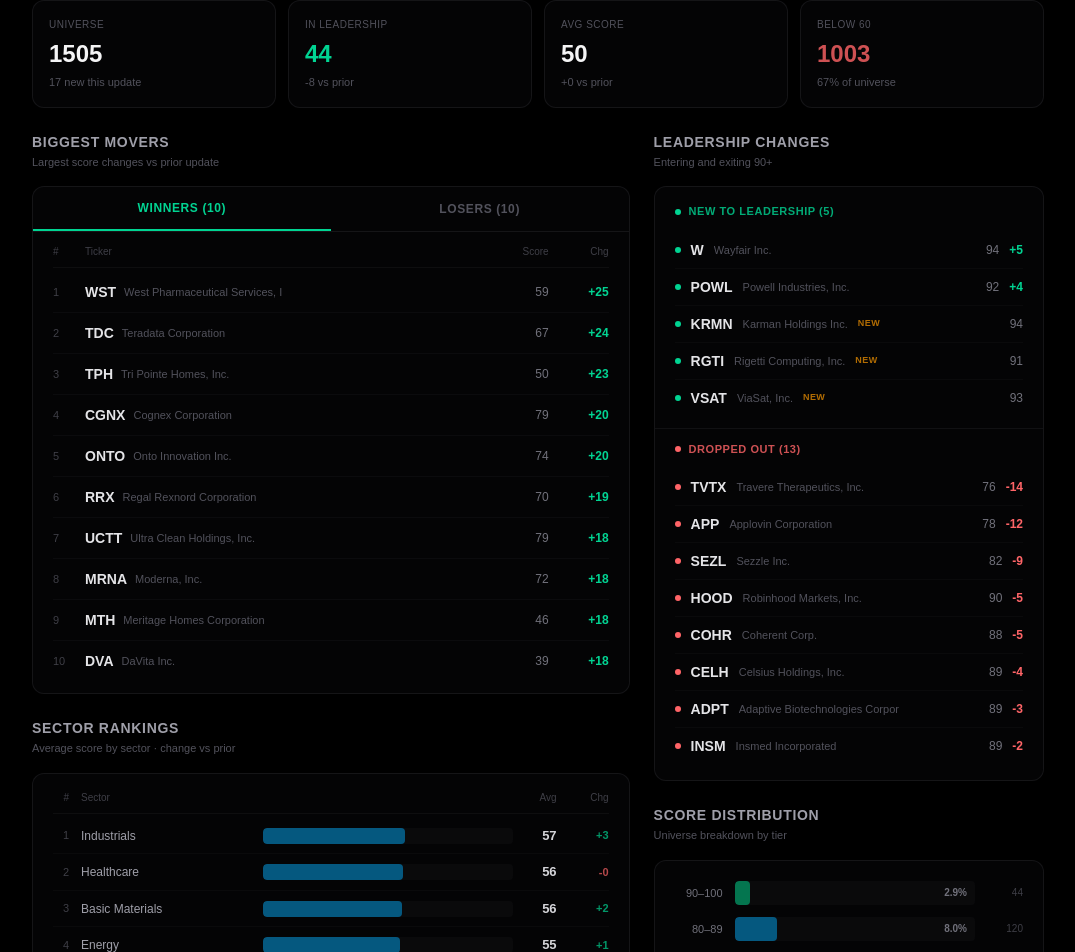
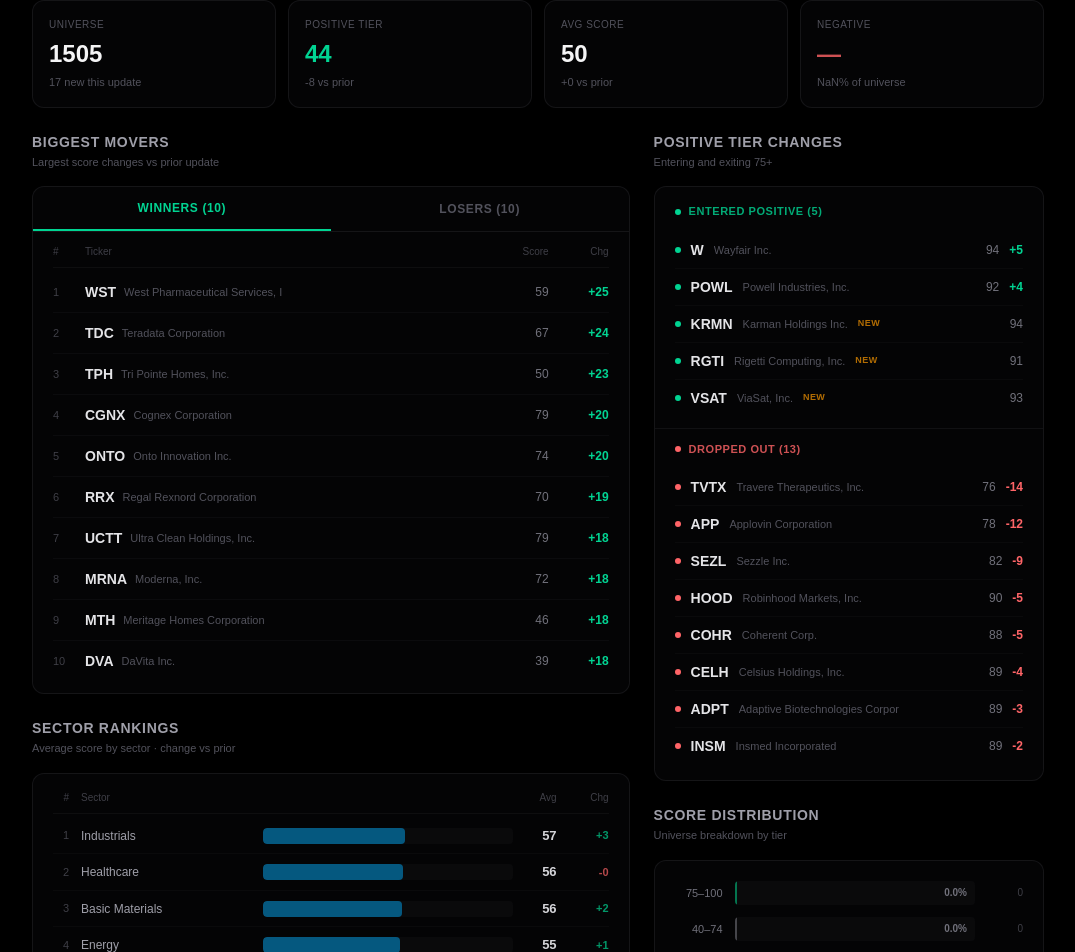
Before and after one commit to mdaly0277/marketintel, a Next.js app: page /dashboard in a window 1280 px wide. Shown: the part 514-1466 px from the top of the page, without its empty margins (102-1177 px from the left). Built offline with nearby package versions, Linux system fonts and the light colour scheme.

Commit message:
v4: 3-tier scoring system

```diff
--- a/app/dashboard/page.tsx
+++ b/app/dashboard/page.tsx
@@ -79,8 +79,8 @@
     ? "radial-gradient(ellipse at 15% 50%, rgba(239,68,68,0.06), transparent 70%)"
     : "radial-gradient(ellipse at 15% 50%, rgba(245,158,11,0.06), transparent 70%)";
 
-  const fwd3 = outlook.leadership_fwd_3m;
-  const fwd6 = outlook.leadership_fwd_6m;
+  const fwd3 = outlook.positive_fwd_3m ?? outlook.leadership_fwd_3m;
+  const fwd6 = outlook.positive_fwd_6m ?? outlook.leadership_fwd_6m;
   const profile = outlook.profile ?? {};
 
   return (
@@ -99,7 +99,7 @@
         {(fwd3 || fwd6) && (
           <div>
             <div className="text-[10px] uppercase tracking-wider text-zinc-600 mb-3">
-              Leadership tier · Historical forward returns in similar conditions
+              Positive tier · Historical forward returns in similar conditions
               <span className="text-zinc-700"> · {outlook.similar_periods} matching periods</span>
             </div>
             <div className="grid grid-cols-2 gap-4">
@@ -280,27 +280,27 @@
   const dist = data.score_distribution ?? {};
   const outlook = data.outlook;
   const movers = data.biggest_movers ?? {};
-  const migration = data.leadership_migration ?? {};
+  const migration = data.tier_migration ?? data.leadership_migration ?? {};
   const sectors = data.sector_intelligence ?? [];
   const brief = data.market_overview ?? "";
   const asof = data.asof ?? "—";
 
-  const entering = migration.entering ?? [];
-  const exiting = migration.exiting ?? [];
+  const entering = migration.entering_positive ?? migration.entering ?? [];
+  const exiting = migration.exiting_positive ?? migration.exiting ?? [];
   const moversUp = movers.up ?? [];
   const moversDown = movers.down ?? [];
   const activeMoverList = moverTab === "up" ? moversUp : moversDown;
 
   const distBuckets = [
-    { label: "90–100", key: "90s", color: "bg-emerald-500/60" },
-    { label: "80–89", key: "80s", color: "bg-sky-500/50" },
-    { label: "70–79", key: "70s", color: "bg-zinc-400/40" },
-    { label: "60–69", key: "60s", color: "bg-amber-500/35" },
-    { label: "< 60", key: "below_60", color: "bg-red-500/30" },
+    { label: "75–100", key: "75+", color: "bg-emerald-500/60" },
+    { label: "40–74", key: "40-74", color: "bg-zinc-400/40" },
+    { label: "0–39", key: "<40", color: "bg-red-500/30" },
   ];
 
-  const leadershipDelta = snap.prev_leadership_count !== undefined
-    ? snap.leadership_count - snap.prev_leadership_count : null;
+  const positiveCount = snap.positive_count ?? snap.leadership_count ?? 0;
+  const prevPositiveCount = snap.prev_positive_count ?? snap.prev_leadership_count;
+  const positiveDelta = prevPositiveCount !== undefined
+    ? positiveCount - prevPositiveCount : null;
 
   return (
     <div className="min-h-screen bg-black text-zinc-100 pt-14">
@@ -347,11 +347,11 @@
               sub={snap.new_to_universe ? `${snap.new_to_universe} new this update` : "Liquid U.S. equities"}
             />
             <StatCard
-              label="In Leadership"
-              value={snap.leadership_count ?? "—"}
-              sub={leadershipDelta !== null
-                ? `${leadershipDelta >= 0 ? "+" : ""}${leadershipDelta} vs prior`
-                : "Scoring 90+"}
+              label="Positive Tier"
+              value={positiveCount}
+              sub={positiveDelta !== null
+                ? `${positiveDelta >= 0 ? "+" : ""}${positiveDelta} vs prior`
+                : "Scoring 75+"}
               accent="text-emerald-400"
             />
             <StatCard
@@ -362,10 +362,10 @@
                 : undefined}
             />
             <StatCard
-              label="Below 60"
-              value={snap.avoid_count ?? "—"}
+              label="Negative"
+              value={snap.negative_count ?? "—"}
               sub={snap.total_scored
-                ? `${((snap.avoid_count / snap.total_scored) * 100).toFixed(0)}% of universe`
+                ? `${((snap.negative_count / snap.total_scored) * 100).toFixed(0)}% of universe`
                 : undefined}
               accent="text-red-400/80"
             />
@@ -448,13 +448,13 @@
             {/* Leadership changes */}
             <Reveal delay={150}>
               <div>
-                <SectionHead title="Leadership Changes" sub="Entering and exiting 90+" />
+                <SectionHead title="Positive Tier Changes" sub="Entering and exiting 75+" />
                 <Card>
                   <div className="px-4 sm:px-5 pt-4 pb-3">
                     <div className="flex items-center gap-2 mb-3">
                       <div className="h-1.5 w-1.5 rounded-full bg-emerald-400" />
                       <span className="text-[11px] font-bold uppercase tracking-wider text-emerald-400/80">
-                        New to Leadership ({entering.length})
+                        Entered Positive ({entering.length})
                       </span>
                     </div>
                     {entering.length > 0 ? (
@@ -501,7 +501,7 @@
                   </div>
                   <div className="mt-3 pt-3 border-t border-zinc-900/40 text-[11px] text-zinc-600 flex justify-between">
                     <span>Total: {dist.total ?? "—"}</span>
-                    <span>Leadership: {dist["90s"]?.pct?.toFixed(1) ?? "—"}%</span>
+                    <span>Positive: {dist["75+"]?.pct?.toFixed(1) ?? "—"}%</span>
                   </div>
                 </Card>
               </div>
--- a/app/page.tsx
+++ b/app/page.tsx
@@ -179,11 +179,9 @@
     };
   }
 
-  const s90 = stats("90s");
-  const s80 = stats("80s");
-  const s70 = stats("70s");
-  const s60 = stats("60s");
-  const sLow = stats("<60");
+  const sPos = stats("75+");
+  const sNeu = stats("40-74");
+  const sNeg = stats("<40");
 
   return (
     <div className="min-h-screen bg-black text-zinc-100 pt-14">
@@ -273,11 +271,9 @@
           </Reveal>
 
           <div className="space-y-1.5">
-            <TierRow range="90–100" label="Leadership" accentClass="bg-emerald-500" {...s90} idx={0} />
-            <TierRow range="80–89" label="Positive" accentClass="bg-sky-500" {...s80} idx={1} />
-            <TierRow range="70–79" label="Neutral" accentClass="bg-zinc-600" {...s70} idx={2} />
-            <TierRow range="60–69" label="Caution" accentClass="bg-amber-500/70" {...s60} idx={3} />
-            <TierRow range="< 60" label="Avoid" accentClass="bg-red-500/70" {...sLow} idx={4} />
+            <TierRow range="75–100" label="Positive" accentClass="bg-emerald-500" {...sPos} idx={0} />
+            <TierRow range="40–74" label="Neutral" accentClass="bg-zinc-500" {...sNeu} idx={1} />
+            <TierRow range="0–39" label="Negative" accentClass="bg-red-500/70" {...sNeg} idx={2} />
           </div>
 
           <Reveal delay={400}>
--- a/app/portfolio/page.tsx
+++ b/app/portfolio/page.tsx
@@ -338,7 +338,7 @@
               <div className="text-sm font-semibold text-zinc-100">Current Holdings</div>
               <div className="text-xs text-zinc-500">As of {data.asof} • {holdings.length} positions • Equal weight</div>
             </div>
-            <a href="/module-1" className="text-xs text-zinc-400 hover:text-zinc-200">
+            <a href="/screener" className="text-xs text-zinc-400 hover:text-zinc-200">
               Open Screener →
             </a>
           </div>
--- a/app/screener/page.tsx
+++ b/app/screener/page.tsx
@@ -164,11 +164,9 @@
 
 function getTier(score: number | null): TierInfo {
   if (score === null) return { label: "—", cls: "text-zinc-600", barColor: "bg-zinc-800" };
-  if (score >= 90) return { label: "Leadership", cls: "border-emerald-700/50 bg-emerald-950/40 text-emerald-300", barColor: "bg-emerald-500" };
-  if (score >= 80) return { label: "Positive", cls: "border-sky-700/50 bg-sky-950/40 text-sky-300", barColor: "bg-sky-500" };
-  if (score >= 70) return { label: "Neutral", cls: "border-zinc-700/50 bg-zinc-800/40 text-zinc-400", barColor: "bg-zinc-500" };
-  if (score >= 60) return { label: "Caution", cls: "border-amber-700/50 bg-amber-950/40 text-amber-300", barColor: "bg-amber-500" };
-  return { label: "Avoid", cls: "border-red-800/50 bg-red-950/40 text-red-400", barColor: "bg-red-500" };
+  if (score >= 75) return { label: "Positive", cls: "border-emerald-700/50 bg-emerald-950/40 text-emerald-300", barColor: "bg-emerald-500" };
+  if (score >= 40) return { label: "Neutral", cls: "border-zinc-700/50 bg-zinc-800/40 text-zinc-400", barColor: "bg-zinc-500" };
+  return { label: "Negative", cls: "border-red-800/50 bg-red-950/40 text-red-400", barColor: "bg-red-500" };
 }
 
 /* ── Components ─────────────────────────────────────────── */
@@ -248,25 +246,21 @@
 
 /* ── Tier filter chips ──────────────────────────────────── */
 
-type TierFilter = "all" | "leadership" | "positive" | "neutral" | "caution" | "avoid";
+type TierFilter = "all" | "positive" | "neutral" | "negative";
 
 const TIER_CHIPS: { key: TierFilter; label: string; activeClass: string }[] = [
   { key: "all", label: "All", activeClass: "border-zinc-500 bg-zinc-800 text-zinc-100" },
-  { key: "leadership", label: "Leadership", activeClass: "border-emerald-600/50 bg-emerald-950/50 text-emerald-300" },
-  { key: "positive", label: "Positive", activeClass: "border-sky-600/50 bg-sky-950/50 text-sky-300" },
+    { key: "positive", label: "Positive", activeClass: "border-emerald-600/50 bg-emerald-950/50 text-emerald-300" },
   { key: "neutral", label: "Neutral", activeClass: "border-zinc-600/50 bg-zinc-800/50 text-zinc-300" },
-  { key: "caution", label: "Caution", activeClass: "border-amber-600/50 bg-amber-950/50 text-amber-300" },
-  { key: "avoid", label: "Avoid", activeClass: "border-red-700/50 bg-red-950/50 text-red-300" },
+    { key: "negative", label: "Negative", activeClass: "border-red-700/50 bg-red-950/50 text-red-300" },
 ];
 
 function tierFilterMatch(score: number | null, filter: TierFilter): boolean {
   if (filter === "all") return true;
   if (score === null) return false;
-  if (filter === "leadership") return score >= 90;
-  if (filter === "positive") return score >= 80 && score < 90;
-  if (filter === "neutral") return score >= 70 && score < 80;
-  if (filter === "caution") return score >= 60 && score < 70;
-  if (filter === "avoid") return score < 60;
+  if (filter === "positive") return score >= 75;
+  if (filter === "neutral") return score >= 40 && score < 75;
+  if (filter === "negative") return score < 40;
   return true;
 }
 
```
